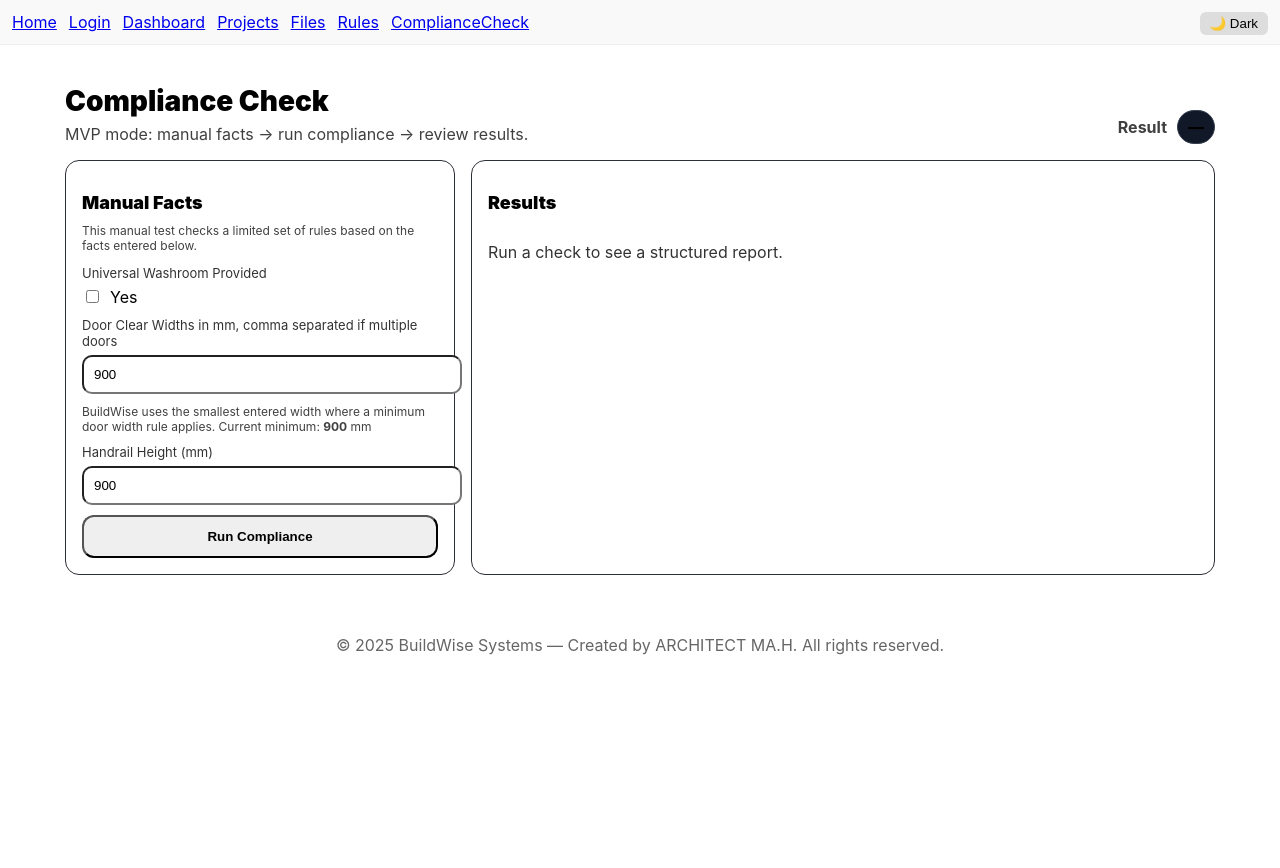
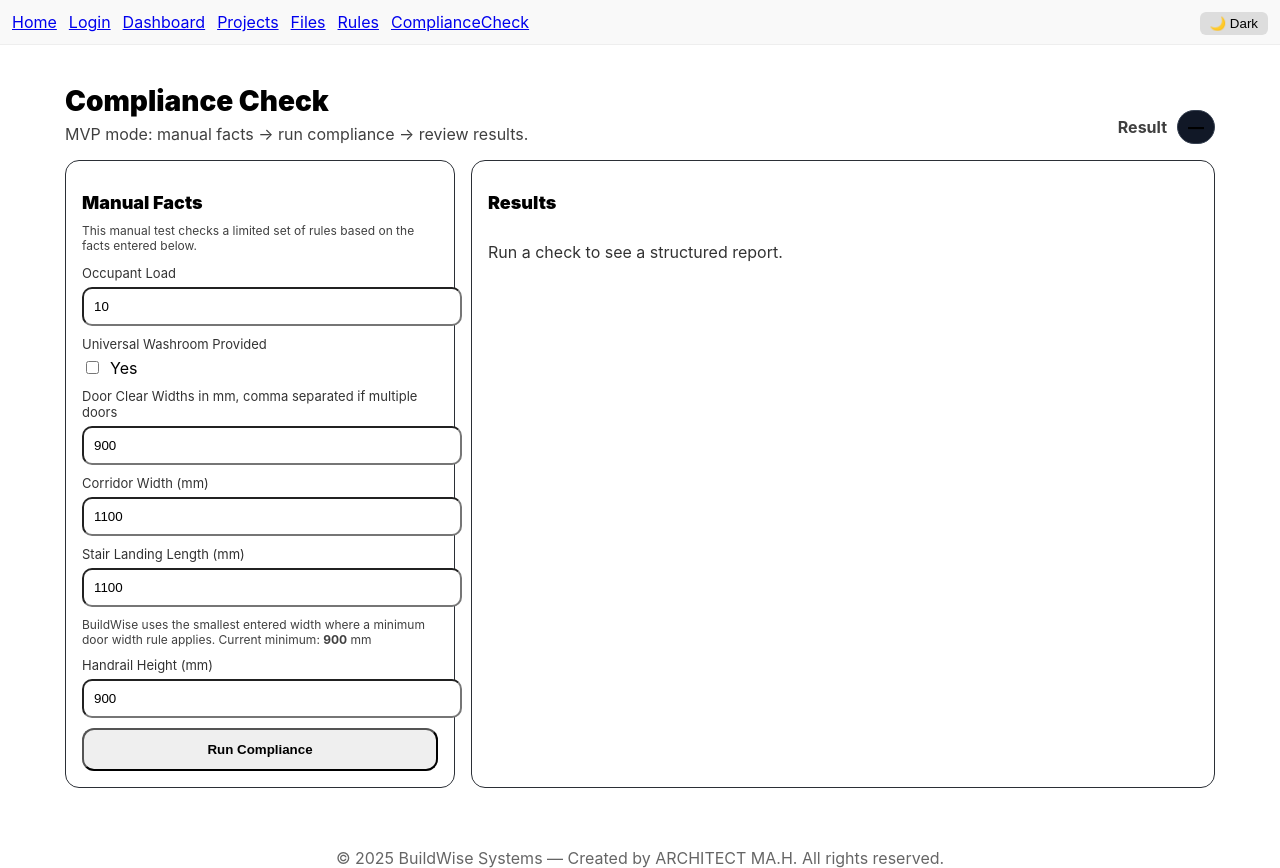
Before and after one commit to BuildWise-mvp/buildwise-frontend, a React (Create React App) app: page /compliance-check in a window 1280 px wide. Before the commit the page ends 800 px from the top, so only its background shows below. Built offline with nearby package versions, Linux system fonts and the light colour scheme.

Commit message:
Expand compliance manual tester with occupant load corridor and stair landing

```diff
--- a/src/pages/ComplianceCheckPage.jsx
+++ b/src/pages/ComplianceCheckPage.jsx
@@ -206,6 +206,9 @@
         door_clear_width_mm: facts.door_clear_width_mm || [],
         door_clear_width_min_mm: safeMin(facts.door_clear_width_mm, null),
 
+        corridor_width_mm: facts.corridor_width_mm || [],
+        stair_landing_length_mm: Number(facts.stair_landing_length_mm) || 0,
+
         handrail_height_mm: Number(facts.handrail_height_mm) || 0,
         handrail_heights_mm:
           facts.handrail_heights_mm ??
@@ -222,6 +225,8 @@
           "NBC-WSH-UNIVERSAL-REQ",
           "NBC-EG-STAIR-HANDRAILS",
           "CCQ-STR-HANDRAIL",
+          "NBC-ACC-CORRIDOR-WIDTH",
+          "NBC-EG-STAIR-LANDING",
         ],
       };
       console.log("COMPLIANCE V2 PAYLOAD", payload);
@@ -320,6 +325,22 @@
           </div>
 
           <label style={{ display: "block", marginBottom: 10 }}>
+            <div style={{ fontSize: 13, opacity: 0.8, marginBottom: 6 }}>Occupant Load</div>
+            <input
+              type="number"
+              min="0"
+              value={facts.occupant_load}
+              onChange={(e) => {
+                const n = Number(e.target.value);
+                updateFact("occupant_load", n);
+                updateFact("calculated_occupant_load", n);
+                updateFact("actual_occupant_load", n);
+              }}
+              style={{ width: "100%", padding: 10, borderRadius: 10 }}
+            />
+          </label>
+
+          <label style={{ display: "block", marginBottom: 10 }}>
             <div style={{ fontSize: 13, opacity: 0.8, marginBottom: 6 }}>
               Universal Washroom Provided
             </div>
@@ -344,6 +365,28 @@
               onChange={(e) => updateFact("door_clear_width_mm", parseNumberList(e.target.value))}
               style={{ width: "100%", padding: 10, borderRadius: 10 }}
               placeholder="900"
+            />
+          </label>
+
+          <label style={{ display: "block", marginBottom: 10 }}>
+            <div style={{ fontSize: 13, opacity: 0.8, marginBottom: 6 }}>Corridor Width (mm)</div>
+            <input
+              type="number"
+              min="0"
+              value={Array.isArray(facts.corridor_width_mm) ? facts.corridor_width_mm[0] ?? "" : ""}
+              onChange={(e) => updateFact("corridor_width_mm", [Number(e.target.value) || 0])}
+              style={{ width: "100%", padding: 10, borderRadius: 10 }}
+            />
+          </label>
+
+          <label style={{ display: "block", marginBottom: 10 }}>
+            <div style={{ fontSize: 13, opacity: 0.8, marginBottom: 6 }}>Stair Landing Length (mm)</div>
+            <input
+              type="number"
+              min="0"
+              value={facts.stair_landing_length_mm}
+              onChange={(e) => updateFact("stair_landing_length_mm", Number(e.target.value))}
+              style={{ width: "100%", padding: 10, borderRadius: 10 }}
             />
           </label>
 
```
